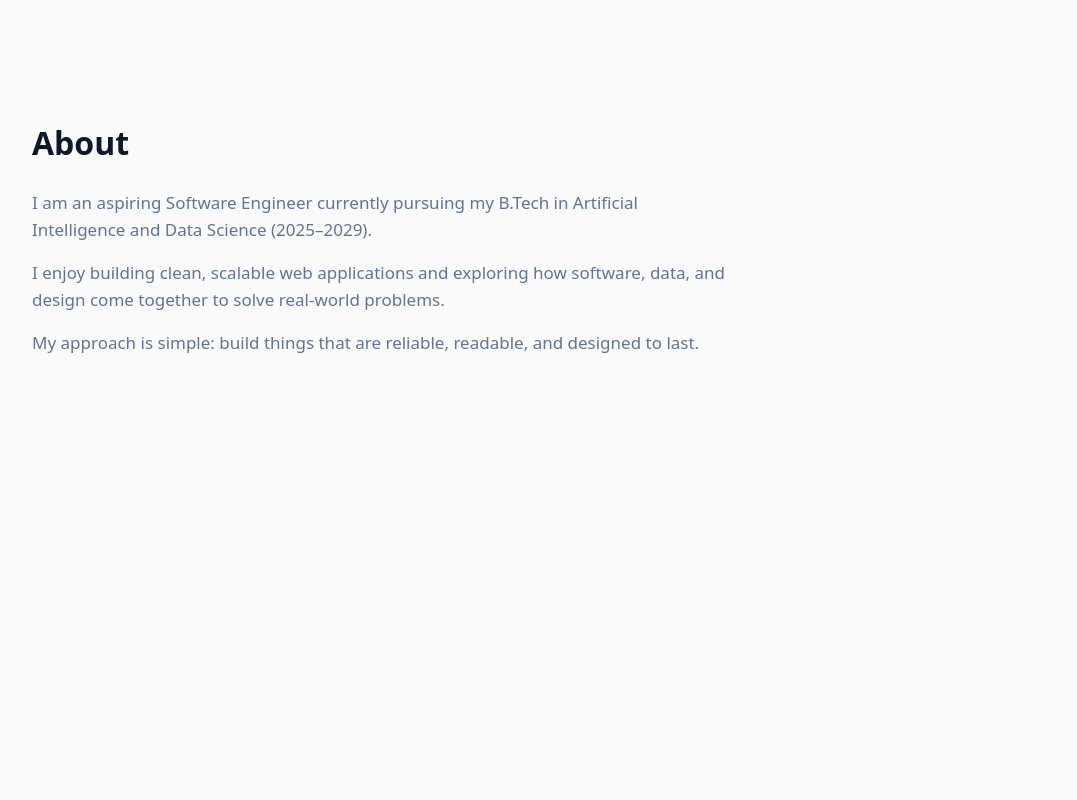
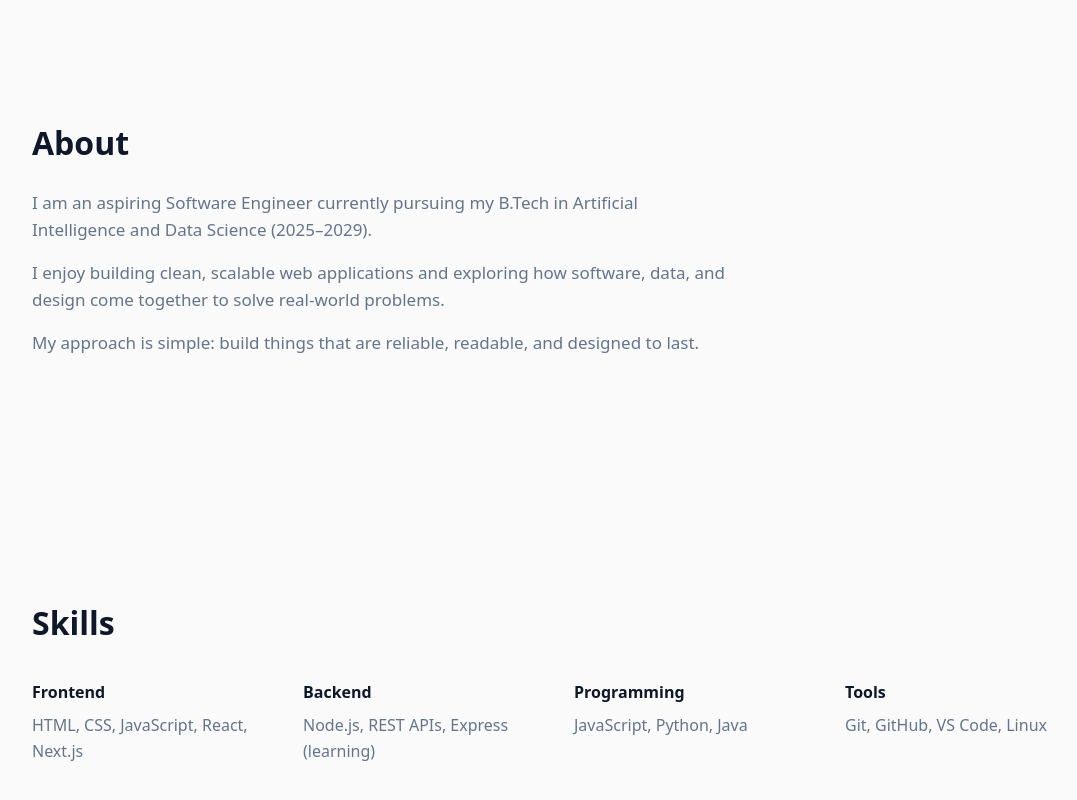
Before and after one commit to iimr4n/portfolio-js, a Next.js app: page / in a window 1280 px wide. Shown: the part 517-1317 px from the top of the page, without its empty margins (82-1159 px from the left). Before the commit the page ends 994 px from the top, so only its background shows below. Built offline with nearby package versions, Linux system fonts and the light colour scheme.

Commit message:
Update page.jsx

```diff
--- a/app/page.jsx
+++ b/app/page.jsx
@@ -1,11 +1,13 @@
 import Hero from "../components/Hero";
 import About from "../components/About";
+import Skills from "../components/Skills";
 
 export default function Home() {
   return (
     <>
       <Hero />
       <About />
+      <Skills />
     </>
   );
 }
```
